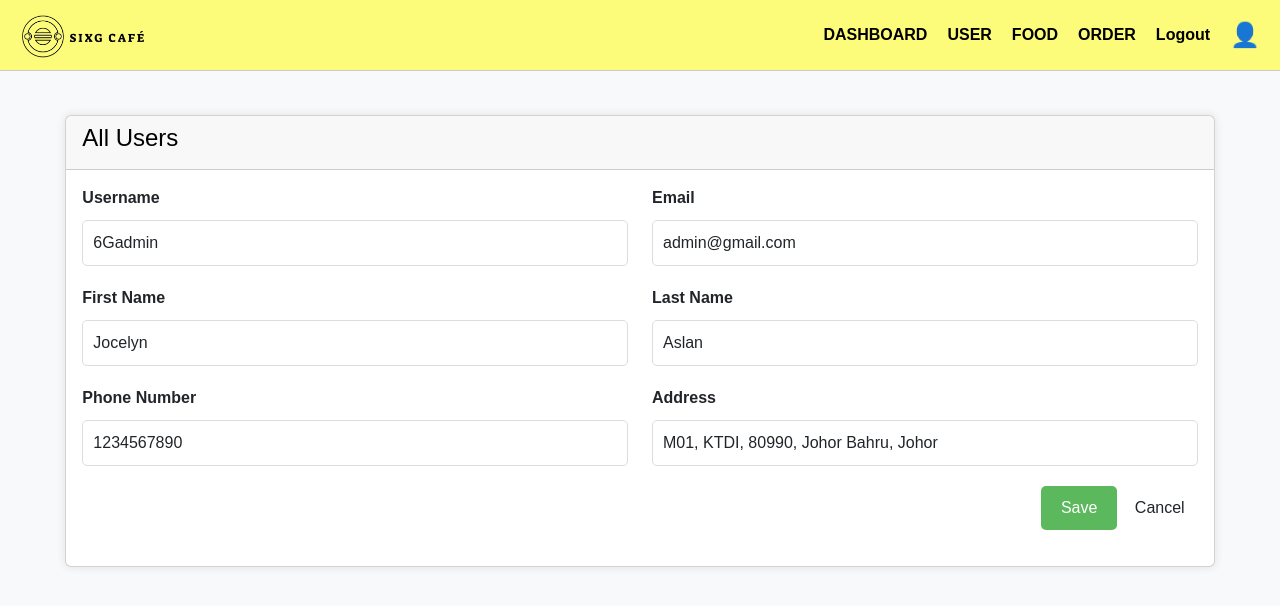
After one commit to Yawrrr/Food-Ordering-System, a PHP site: page /admin/user_update.php?uid=1 in a window 1280 px wide. The commit adds this page. Shown: the top 606 px of the page. Run offline with PHP 8.4, Linux system fonts and the light colour scheme; data comes from the database, SQL or seed files in the repository; data that the repository does not hold is empty.

Commit message:
User management
Add user management features, admin can update user information and delete user from the system

```diff
--- a/admin/add_fooditem.php
+++ b/admin/add_fooditem.php
@@ -43,7 +43,7 @@ $menu_items = $conn->query("SELECT * FROM menu_items");
         <img src="../img/logo2.png" height="50px" alt="logo2">
         <nav>
             <a href="">DASHBOARD</a>
-            <a href="">USER</a>
+            <a href="user_management.php">USER</a>
             <a href="">FOOD</a>
             <a href="">ORDER</a>
             <a href="../logout.php">Logout</a>
--- /dev/null
+++ b/admin/user_update.php
@@ -0,0 +1,150 @@
+<?php
+session_start();
+error_reporting(0);
+include("../connection.php");
+
+if($_SERVER["REQUEST_METHOD"] == "POST")
+{
+    if(empty($_POST['username']) ||
+    empty($_POST['f_name'])||
+    empty($_POST['l_name']) ||
+    empty($_POST['email'])||
+    empty($_POST['phone'])||
+    empty($_POST['address']))
+    {
+        $error = '<div class="alert alert-danger alert-dismissible fade show" role="alert">
+                      <strong>All fields Required!</strong>
+                      <button type="button" class="btn-close" data-bs-dismiss="alert" aria-label="Close"></button>
+                  </div>';
+    }
+    else
+    {
+        if(!filter_var($_POST['email'], FILTER_VALIDATE_EMAIL)) // Validate email address
+        {
+            $error = '<div class="alert alert-danger alert-dismissible fade show" role="alert">
+                          <strong>Invalid email!</strong>
+                          <button type="button" class="btn-close" data-bs-dismiss="alert" aria-label="Close"></button>
+                      </div>';
+        }
+        elseif(strlen($_POST['phone']) < 10)
+        {
+            $error = '<div class="alert alert-danger alert-dismissible fade show" role="alert">
+                          <strong>Invalid phone!</strong>
+                          <button type="button" class="btn-close" data-bs-dismiss="alert" aria-label="Close"></button>
+                      </div>';
+        }
+        else
+        {
+            $mql = "UPDATE user SET username='$_POST[username]', f_name='$_POST[f_name]', l_name='$_POST[l_name]', email='$_POST[email]', phone='$_POST[phone]', address='$_POST[address]' where id='$_GET[uid]' ";
+            mysqli_query($conn, $mql);
+            $success = '<div class="alert alert-success alert-dismissible fade show" role="alert">
+                          <strong>User Updated!</strong>
+                          <button type="button" class="btn-close" data-bs-dismiss="alert" aria-label="Close"></button>
+                        </div>';
+        }
+    }
+}
+?>
+
+<!DOCTYPE html>
+<html lang="en">
+<head>
+  <meta charset="UTF-8">
+  <meta http-equiv="X-UA-Compatible" content="IE=edge">
+  <meta name="viewport" content="width=device-width, initial-scale=1.0">
+  <title>Edit User Information Page</title>
+  <link rel="stylesheet" href="https://cdn.jsdelivr.net/npm/bootstrap@5.3.3/dist/css/bootstrap.min.css">
+  <script src="https://cdn.jsdelivr.net/npm/bootstrap@5.3.3/dist/js/bootstrap.bundle.min.js"></script>
+  <link rel="stylesheet" href="../css/add_food.css">
+  <link rel="stylesheet" href="../css/main.css">
+  <link rel="stylesheet" href="../css/edit_user.css">
+</head>
+<body>
+  <header>
+    <img src="../img/logo2.png" height="50px" alt="logo2">
+    <nav>
+        <a href="">DASHBOARD</a>
+        <a href="">USER</a>
+        <a href="">FOOD</a>
+        <a href="">ORDER</a>
+        <a href="../logout.php">Logout</a>
+    </nav>
+    <div class="profile-icon" alt="Profile">👤</div>
+  </header>
+  <div class="container-fluid">
+    <?php
+      echo $error;
+      echo $success;
+    ?>
+    <div style="padding-top : 24px;"></div>
+    <div class="row justify-content-center">
+      <div class="col-11 center">
+        <div class="col-lg-12" >
+          <div class="card card-outline-primary">
+            <div class="card-header">
+              <h4 class="m-b-0 text-black">All Users</h4>
+            </div>
+            <div class="card-body">
+              <?php
+              $ssql = "SELECT * FROM user WHERE id = '$_GET[uid]'";
+              $res = mysqli_query($conn, $ssql);
+              $row = mysqli_fetch_array($res);
+              ?>
+              <form action='' method='POST'>
+                <div class="form-body">
+                  <div class="row">
+                    <div class="col-md-6">
+                      <div class="form-group">
+                        <label class="control-label">Username</label>
+                        <input type="text" id="Username" name="username" class="form-control" value="<?php echo $row['username']; ?>" required>
+                      </div>
+                    </div>
+                    <div class="col-md-6">
+                      <div class="form-group">
+                        <label class="control-label">Email</label>
+                        <input type="text" id="Email" name="email" class="form-control" value="<?php echo $row['email']; ?>" required>
+                      </div>
+                    </div>
+                  </div>
+                  <div class="row">
+                    <div class="col-md-6">
+                      <div class="form-group">
+                        <label class="control-label">First Name</label>
+                        <input type="text" id="firstName" name="f_name" class="form-control" value="<?php echo $row['f_name']; ?>" required>
+                      </div>
+                    </div>
+                    <div class="col-md-6">
+                      <div class="form-group">
+                        <label class="control-label">Last Name</label>
+                        <input type="text" id="lastName" name="l_name" class="form-control" value="<?php echo $row['l_name']; ?>" required>
+                      </div>
+                    </div>
+                  </div>
+                  <div class="row">
+                    <div class="col-md-6">
+                      <div class="form-group">
+                        <label class="control-label">Phone Number</label>
+                        <input type="text" id="phone" name="phone" class="form-control" value="<?php echo $row['phone']; ?>" required>
+                      </div>
+                    </div>
+                    <div class="col-md-6">
+                      <div class="form-group">
+                        <label class="control-label">Address</label>
+                        <input type="text" id="address" name="address" class="form-control" value="<?php echo $row['address']; ?>" required>
+                      </div>
+                    </div>
+                  </div>
+                  <div class="form-actions">
+                    <input type="submit" name="update" class="btn btn-primary" value="Save">
+                    <a href="user_management.php" class="btn btn-inverse">Cancel</a>
+                  </div>
+                </div>
+              </form>
+            </div>
+          </div>
+        </div>
+       </div>
+      </div>
+    </div>
+</body>
+</html>
--- /dev/null
+++ b/css/edit_user.css
@@ -0,0 +1,43 @@
+
+button.close {
+  padding: 0;
+  cursor: pointer;
+  background: 0 0;
+  border: 0;
+  -webkit-appearance: none;
+  right: 10px;
+  position: absolute;
+  opacity: 1;
+  color: grey;
+  text-shadow: none;
+  font-size: 14px;
+  display: block;
+}
+
+button.close span {
+  display: block;
+}
+
+body {
+  background-color: #f8f9fa;
+}
+.container-fluid {
+  margin-top: 20px;
+}
+.card {
+  box-shadow: 0 0 10px rgba(0,0,0,0.1);
+}
+.form-control {
+  border-radius: 0.25rem;
+}
+.btn-primary {
+  background-color: #007bff;
+  border-color: #007bff;
+}
+.btn-secondary {
+  background-color: #6c757d;
+  border-color: #6c757d;
+}
+.form-actions {
+  text-align: right;
+}
```
Also changed, not shown: admin/delete_user.php (added, +9 -0 lines), admin/user_management.php (added, +100 -0 lines).
